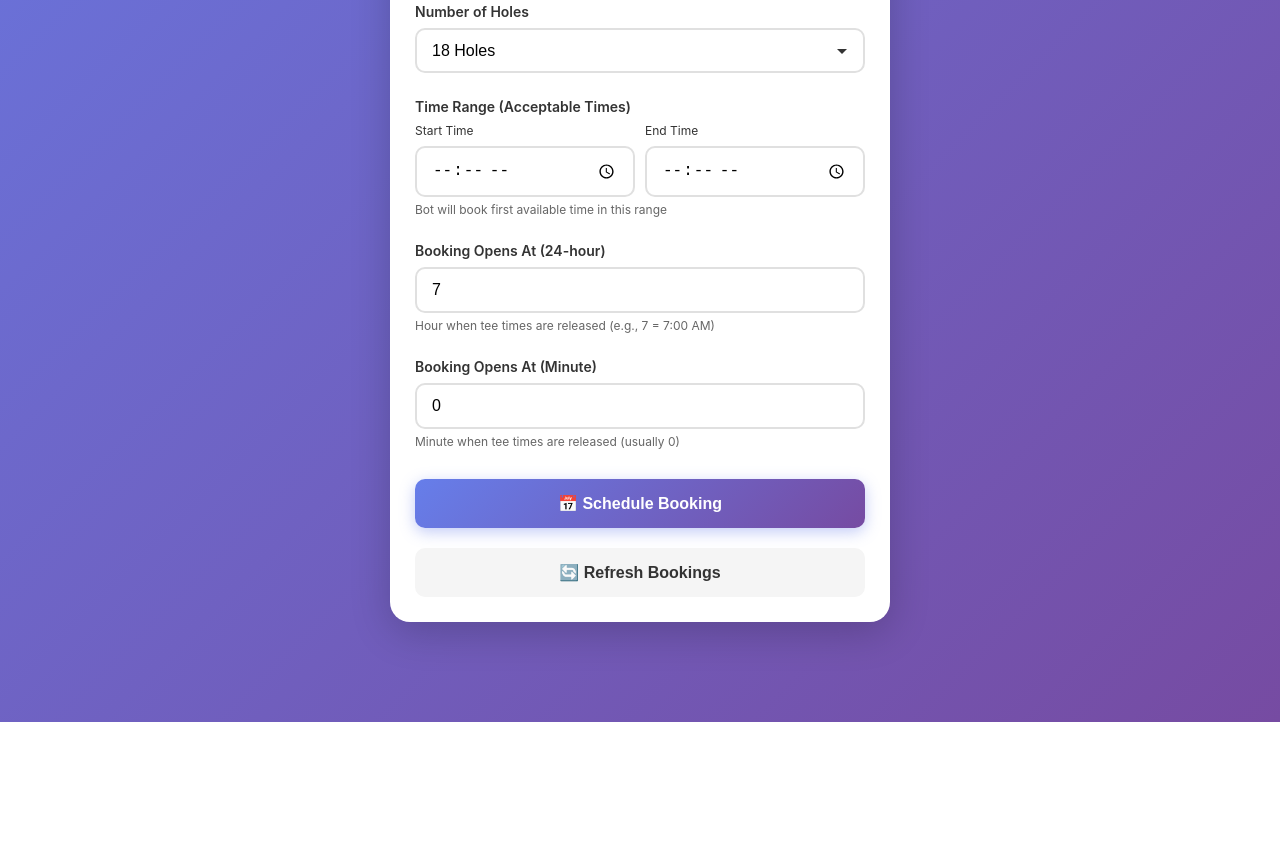
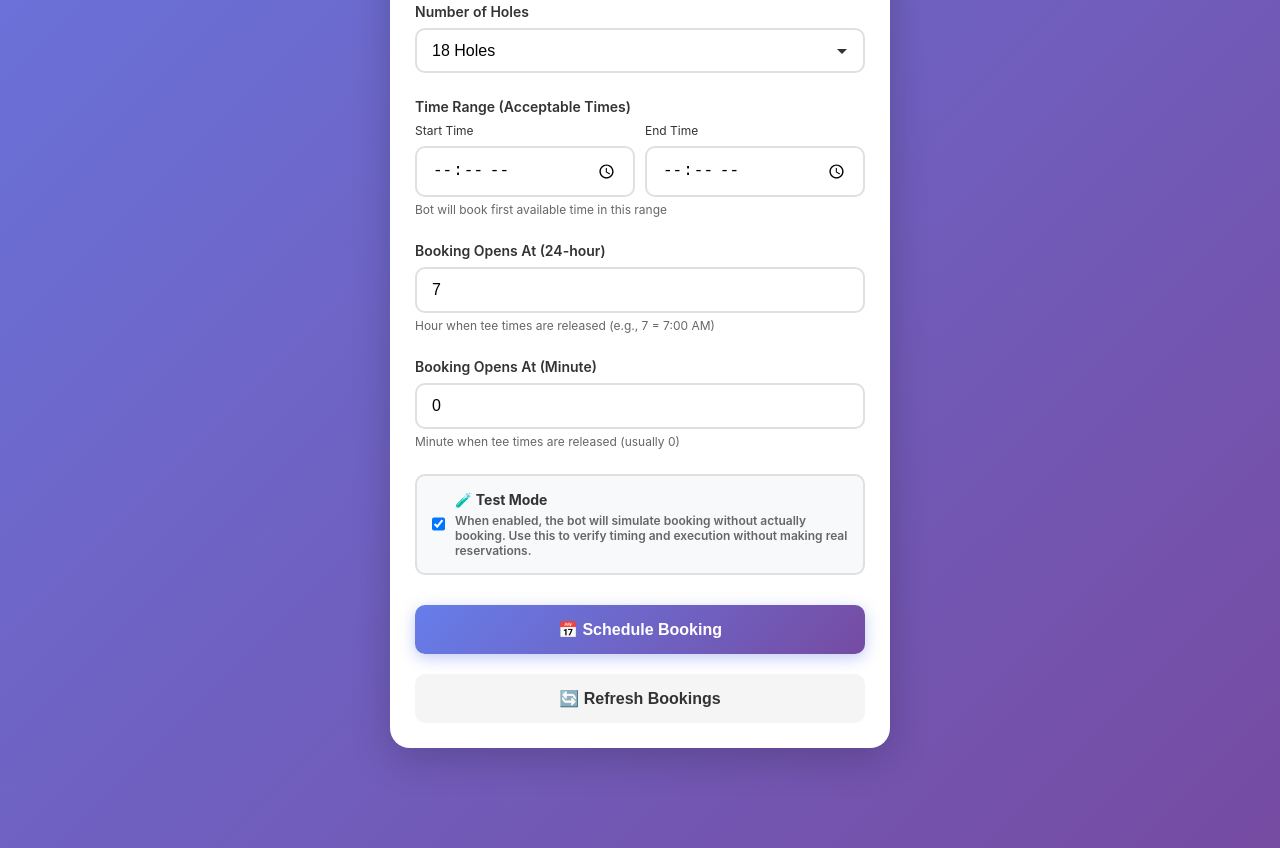
Before and after one commit to eflotty/Test, a website: page booking-ui.html in a window 1280 px wide. Shown: the part 738-1586 px from the top of the page. Before the commit the page ends 1460 px from the top, so only its background shows below. Drawn offline with Linux system fonts and the light colour scheme; no server answers.

Commit message:
Add test mode toggle in UI - users can switch between test and real booking

```diff
--- a/api-server.js
+++ b/api-server.js
@@ -51,7 +51,8 @@ app.post('/api/bookings', async (req, res) => {
       timeStart,
       timeEnd,
       targetHour,
-      targetMinute
+      targetMinute,
+      testMode
     } = req.body;
 
     // Validate required fields
@@ -85,6 +86,7 @@ app.post('/api/bookings', async (req, res) => {
       timeEnd: timeEnd || '18:00',
       targetHour: parseInt(targetHour),
       targetMinute: parseInt(targetMinute),
+      testMode: testMode === true || testMode === 'true', // Store test mode preference
       status: 'scheduled',
       scheduledFor: scheduledDate.toISOString(),
       createdAt: new Date().toISOString(),
@@ -98,6 +100,7 @@ app.post('/api/bookings', async (req, res) => {
     console.log(`[${timestamp}] 📅 Scheduled for: ${scheduledDate.toLocaleString()}`);
     console.log(`[${timestamp}] ⏰ Target time: ${String(targetHour).padStart(2, '0')}:${String(targetMinute).padStart(2, '0')}`);
     console.log(`[${timestamp}] 🏌️  Course: ${course}, Players: ${players}, Holes: ${holes}`);
+    console.log(`[${timestamp}] 🧪 Test Mode: ${booking.testMode ? 'ENABLED' : 'DISABLED'}`);
 
     // Return booking (without password)
     const { password: _, ...bookingResponse } = booking;
--- a/booking-ui.html
+++ b/booking-ui.html
@@ -355,6 +355,19 @@
                 <p class="info-text">Minute when tee times are released (usually 0)</p>
             </div>
 
+            <div class="form-group" style="background: #f8f9fa; padding: 15px; border-radius: 10px; border: 2px solid #e0e0e0;">
+                <label style="display: flex; align-items: center; cursor: pointer; margin-bottom: 0;">
+                    <input type="checkbox" id="testMode" checked style="width: 20px; height: 20px; margin-right: 10px; cursor: pointer;">
+                    <div>
+                        <strong>🧪 Test Mode</strong>
+                        <p class="info-text" style="margin-top: 5px; margin-bottom: 0;">
+                            When enabled, the bot will simulate booking without actually booking.
+                            Use this to verify timing and execution without making real reservations.
+                        </p>
+                    </div>
+                </label>
+            </div>
+
             <div class="button-group">
                 <button type="submit" class="btn-primary">📅 Schedule Booking</button>
             </div>
@@ -457,6 +470,7 @@
                 timeEnd: document.getElementById('timeEnd').value,
                 targetHour: parseInt(document.getElementById('targetHour').value),
                 targetMinute: parseInt(document.getElementById('targetMinute').value),
+                testMode: document.getElementById('testMode').checked,
             };
 
             // Validate time range
@@ -551,6 +565,7 @@
                         <div><strong>Players:</strong> ${booking.players} | <strong>Holes:</strong> ${booking.holes}</div>
                         <div><strong>Time Range:</strong> ${booking.timeStart} - ${booking.timeEnd}</div>
                         <div><strong>Booking Opens:</strong> ${String(booking.targetHour).padStart(2, '0')}:${String(booking.targetMinute).padStart(2, '0')}</div>
+                        ${booking.testMode ? `<div style="margin-top: 8px;"><span style="background: #fff3cd; color: #856404; padding: 4px 8px; border-radius: 4px; font-size: 12px; font-weight: 600;">🧪 TEST MODE</span></div>` : ''}
                         ${booking.error ? `<div style="color: #dc3545; margin-top: 8px;"><strong>Error:</strong> ${booking.error}</div>` : ''}
                     </div>
                     ${booking.status === 'scheduled' ? `
```
Also changed, not shown: scheduler.js (+8 -1 lines).
